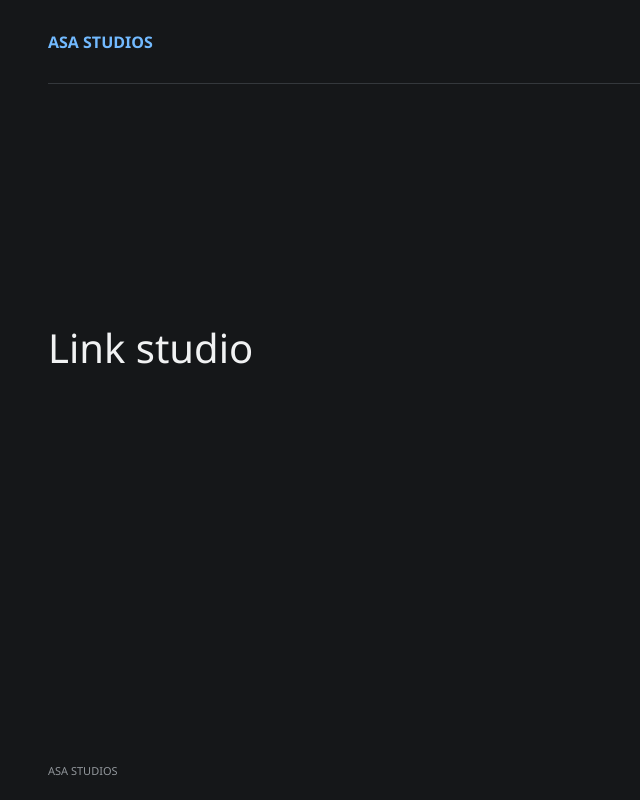
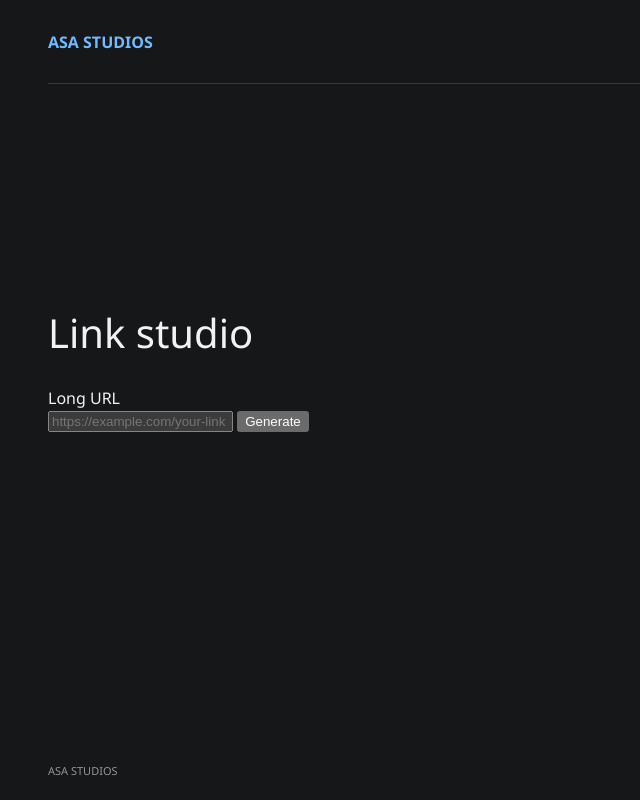
Before and after one commit to ananya-asa/asastudios-url-shortener, a plain HTML site: page frontend/index.html in a window 1280 px wide. Shown: the whole page, without its empty margins (0-640 px from the left). Drawn offline with Linux system fonts and the light colour scheme; files that its build step writes are made by us from their sources.

Commit message:
feat: add short URL form markup

```diff
--- a/frontend/index.html
+++ b/frontend/index.html
@@ -12,6 +12,14 @@
   </header>
   <main class="page-main">
     <h1>Link studio</h1>
+    <form id="shorten-form" novalidate>
+      <label for="long-url">Long URL</label>
+      <div class="form-row">
+        <input id="long-url" name="long_url" type="text" inputmode="url" placeholder="https://example.com/your-link">
+        <button id="generate-button" type="submit">Generate</button>
+      </div>
+      <p id="form-feedback" role="status" aria-live="polite" hidden></p>
+    </form>
   </main>
   <footer class="site-footer">ASA STUDIOS</footer>
 </body>
```
Also changed, not shown: 1 other file.
